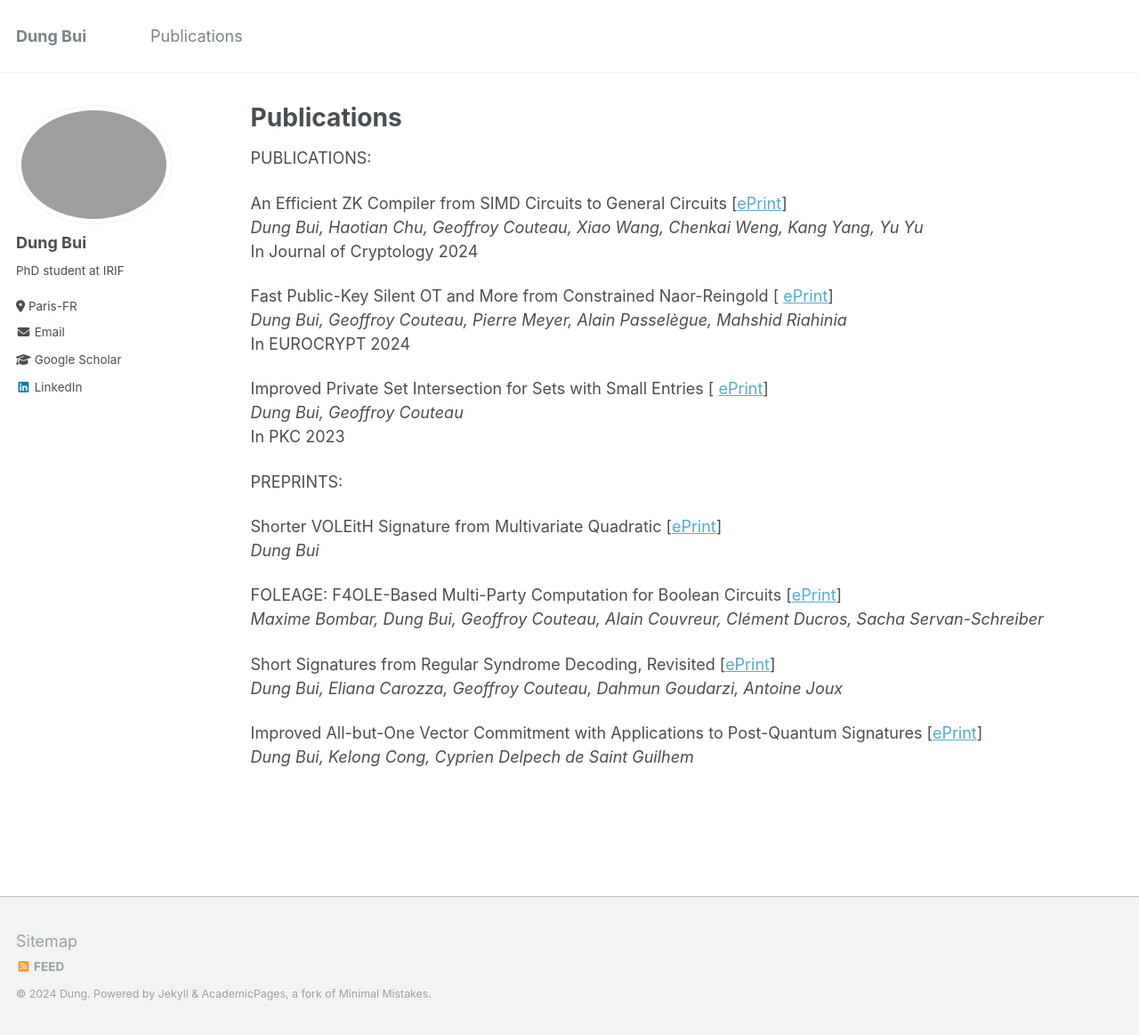
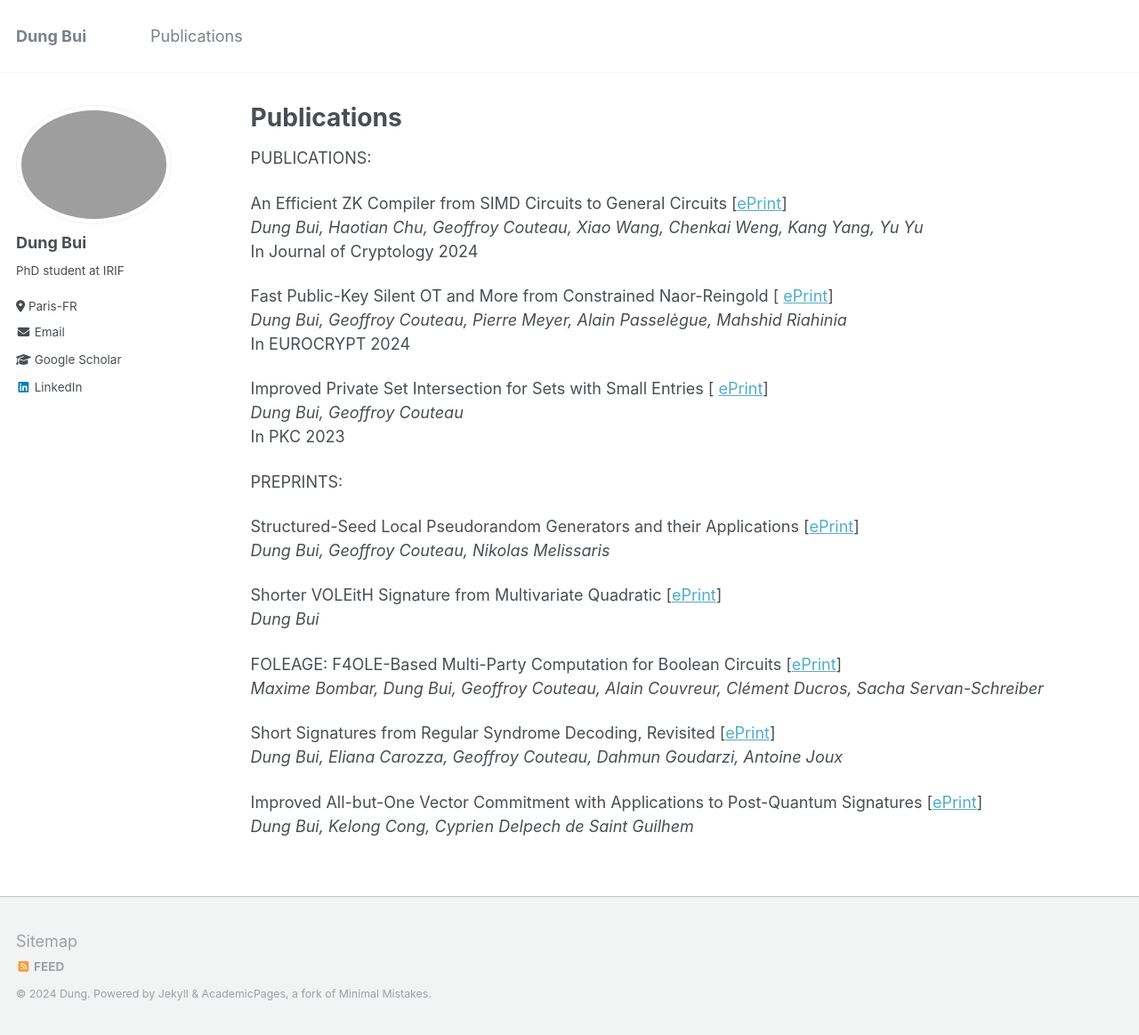
Before and after one commit to dungbui15/dungbui15.github.io, a Jekyll site: the page built from _pages/publications.md, in a window 1280 px wide and 1163 px high. Shown: the whole window at 89% size. Built offline with Jekyll 4.4.1, drawn with Linux system fonts in a browser that asks for light colours.

Commit message:
Update publications.md

```diff
--- a/_pages/publications.md
+++ b/_pages/publications.md
@@ -23,6 +23,9 @@ Improved Private Set Intersection for Sets with Small Entries [ [ePrint](https:/
 
 PREPRINTS:
 
+Structured-Seed Local Pseudorandom Generators and their Applications [[ePrint](https://eprint.iacr.org/2024/1027)]
+<br> *Dung Bui, Geoffroy Couteau, Nikolas Melissaris*
+
 Shorter VOLEitH Signature from Multivariate Quadratic [[ePrint](https://eprint.iacr.org/2024/465)]
    <br> *Dung Bui*
 
```
